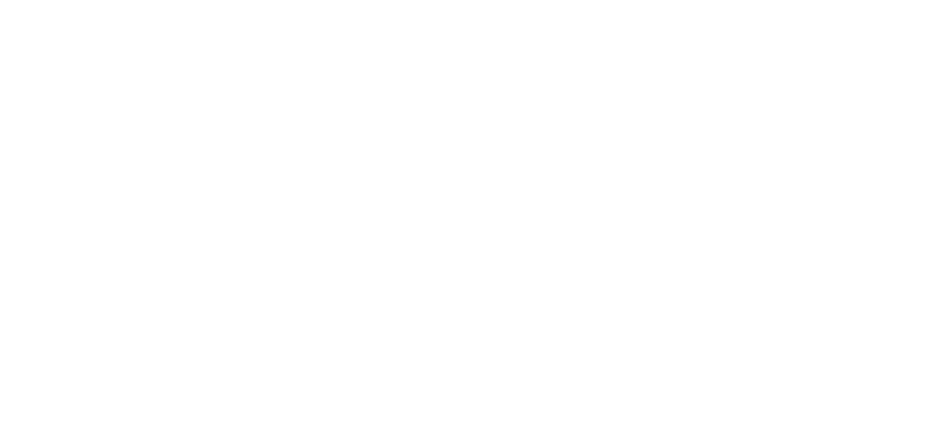
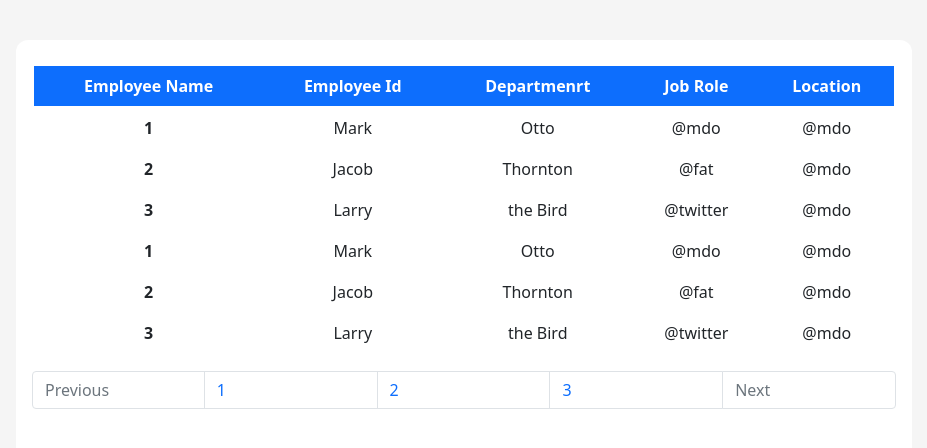
Before and after one commit to Shashank152001/Emergent-Ventures, a React (Create React App) app: page /table in a window 1280 px wide. Before the commit this address had no page. Shown: the top 448 px of the page, without its empty margins (176-1103 px from the left). Built offline with nearby package versions, Linux system fonts and the light colour scheme.

Commit message:
employeeTable created

```diff
--- a/src/App.js
+++ b/src/App.js
@@ -4,6 +4,7 @@
 import SignIn from './Components/Login/SignIn';
 import SignUp from './Components/SignUp/SignUp';
 import Profile from './Components/Profile/Profile';
+import EmployeeTable from './Components/EmployeeTable/EmployeeTable';
 import Dashboard from './Components/Dashboard/Dashboard';
 import {LoginContext} from './Context/LoginContext';
 
@@ -22,6 +23,7 @@
          <Route element={<SignUp/>} path='/signup'></Route>
          <Route element={<Dashboard/>} path='/dashboard'></Route>
          <Route element={<Profile/>} path='/profile'></Route>
+         <Route element={<EmployeeTable/>} path='/table'></Route>
       </Routes>
       </LoginContext.Provider>
     </Router>
--- /dev/null
+++ b/src/Components/EmployeeTable/EmployeeTable.css
@@ -0,0 +1,21 @@
+.main-div{
+    width:100%;
+    height:100vh;
+    background-color: #F5F5F5;
+    position: fixed;
+  }
+  .theading{
+    color:#ffffff;
+    border:2px solid #ffffff;
+
+  }
+  .tabledata{
+
+    text-align: center;
+  }
+  .row{
+    --bs-gutter-x: 0rem !important;
+  }
+  .table{
+    border:2px solid #ffffff;
+  }
--- /dev/null
+++ b/src/Components/EmployeeTable/EmployeeTable.js
@@ -0,0 +1,101 @@
+import './EmployeeTable.css';
+
+
+
+function EmployeeTable() {
+
+    var data = [
+        {
+            EmployeeName: "",
+            EmployeeId: "",
+            Department: "",
+            JobRole: "",
+            Location: ""
+        }];
+
+
+
+    return (
+        <>
+            <div className='main-div'>
+                <div className='container'>
+
+                    <table className='tabledata table' id="table" data-show-header="true" data-pagination="true" data-id-field="name" data-page-list="[5, 10, 25, 50, 100, ALL]" data-page-size="5">
+                        <thead className="theading  bg-primary" >
+                            <tr>
+                                <th scope="col" data-field="EmployeeName" data-formatter="nameFormatter">Employee Name</th>
+                                <th scope="col" data-field="EmployeeId" data-formatter="nameFormatter">Employee Id</th>
+                                <th scope="col" data-field="Department" data-formatter="nameFormatter">Departmenrt</th>
+                                <th scope="col" data-field="JobRole" data-formatter="nameFormatter"> Job Role</th>
+                                <th scope="col" data-field="Location" data-formatter="nameFormatter">Location</th>
+                            </tr>
+                        </thead>
+                        <tbody>
+                            <tr>
+                                <th scope="row">1</th>
+                                <td>Mark</td>
+                                <td>Otto</td>
+                                <td>@mdo</td>
+                                <td>@mdo</td>
+                            </tr>
+                            <tr>
+                                <th scope="row">2</th>
+                                <td>Jacob</td>
+                                <td>Thornton</td>
+                                <td>@fat</td>
+                                <td>@mdo</td>
+                            </tr>
+                            <tr>
+                                <th scope="row">3</th>
+                                <td>Larry</td>
+                                <td>the Bird</td>
+                                <td>@twitter</td>
+                                <td>@mdo</td>
+                            </tr>
+                            <tr>
+                                <th scope="row">1</th>
+                                <td>Mark</td>
+                                <td>Otto</td>
+                                <td>@mdo</td>
+                                <td>@mdo</td>
+                            </tr>
+                            <tr>
+                                <th scope="row">2</th>
+                                <td>Jacob</td>
+                                <td>Thornton</td>
+                                <td>@fat</td>
+                                <td>@mdo</td>
+                            </tr>
+                            <tr>
+                                <th scope="row">3</th>
+                                <td>Larry</td>
+                                <td>the Bird</td>
+                                <td>@twitter</td>
+                                <td>@mdo</td>
+                            </tr>
+                        </tbody>
+
+                    </table>
+
+                    <div className=" row pag">
+
+                        <ul class="pagination justify-content-center">
+                            <li class="page-item disabled">
+                                <a class="page-link" href="#" tabindex="-1">Previous</a>
+                            </li>
+                            <li class="page-item"><a class="page-link" href="#">1</a></li>
+                            <li class="page-item"><a class="page-link" href="#">2</a></li>
+                            <li class="page-item"><a class="page-link" href="#">3</a></li>
+                            <li class="page-item disabled">
+                                <a class="page-link" href="#" tabindex="-1">Next</a>
+                            </li>
+                        </ul>
+
+                    </div>
+
+                </div>
+            </div>
+        </>
+    )
+}
+export default EmployeeTable;
--- a/src/Components/Login/SignIn.js
+++ b/src/Components/Login/SignIn.js
@@ -2,7 +2,8 @@
 import {Link,useNavigate} from 'react-router-dom'
 import './sign.css';
 
-const url ="https://cfca-2409-4088-9e37-4758-805-92a6-4b37-a49.ap.ngrok.io";
+const url = "https://married-widely-grants-ambien.trycloudflare.com";
+
 
 function SignIn() {
 
@@ -95,7 +96,7 @@
             <div className='right'>
                 <form id="form" onSubmit={handleSubmit}>
                     <div>
-                        <h1 className='signin-title'>Sign In</h1>
+                         <h1 className='signin-title'>Sign In</h1>
                     </div>
                     <div>
                         <div className='field position-relative'>
--- a/src/Components/Profile/Profile.js
+++ b/src/Components/Profile/Profile.js
@@ -1,5 +1,4 @@
 import React, { useState, useEffect } from "react";
-import { Link, useNavigate } from 'react-router-dom';
 import "./Profile.css";
 
 
--- a/src/Components/SignUp/SignUp.js
+++ b/src/Components/SignUp/SignUp.js
@@ -110,7 +110,7 @@
                             <input type="email" name='email' id='email' style={{padding:'0.3rem'}} onChange={handleChange} value={formData.email} />
                             {formErrors.email && <span className='error-span'>{formErrors.email}</span>}
                         </div>
-                        <div className='field position-relative'>
+                         <div className='field position-relative'>
                             <label htmlFor='designation' className='label' style={{padding:'0.3rem 0'}}>Designation</label>
                             <input type="text" name='designation' id='designation' style={{padding:'0.3rem'}} onChange={handleChange} value={formData.designation} />
                             {formErrors.designation && <span className='error-span'>{formErrors.designation}</span>}
--- a/src/Components/Skills/Skills.js
+++ b/src/Components/Skills/Skills.js
@@ -2,7 +2,7 @@
 import "./skill.css";
 import NoRecord from "../Project/norecord";
 
-const url ="https://cfca-2409-4088-9e37-4758-805-92a6-4b37-a49.ap.ngrok.io/user/skills/get-user-skills";
+const url ="https://married-widely-grants-ambien.trycloudflare.com/user/skills/get-user-skills";
 
 function Skill() {
   const[userData,setUserData]  = useState(null);
--- a/src/Components/Timer/Timer.js
+++ b/src/Components/Timer/Timer.js
@@ -7,7 +7,8 @@
   const [ischecked, setchecked] = useState(false);
   const [formData, setFormData] = useState(null);
 
-  const URL = "https://cfca-2409-4088-9e37-4758-805-92a6-4b37-a49.ap.ngrok.io/user/check-in";
+  const URL = "https://married-widely-grants-ambien.trycloudflare.com/user/check-in";
+  const url = "https://married-widely-grants-ambien.trycloudflare.com/user/check-out";
   let currentcheckin = 0;
 
   useEffect(() => {
@@ -37,30 +38,30 @@
           setchecked(false);
         });
       }
-      else if(!isRunning)
-      {
-        console.log('put')
-        console.log(formData);
-        fetch(URL, {
-          method: 'PUT',
-          mode: 'cors',
-          credentials: 'include',
-          headers: {
-            'Content-Type': 'application/x-www-form-urlencoded'
-          },
-          body: new URLSearchParams(formData)
+      // else if(!isRunning)
+      // {
+      //   console.log('put')
+      //   console.log(formData);
+      //   fetch(url, {
+      //     method: 'PUT',
+      //     mode: 'cors',
+      //     credentials: 'include',
+      //     headers: {
+      //       'Content-Type': 'application/x-www-form-urlencoded'
+      //     },
+      //     body: new URLSearchParams(formData)
 
-        }).then((response) => {
-          return response.json();
-        }).then((data) => {
-          console.log(data);
-          console.log('put');
-          setchecked(false);
-        }).catch((error) => {
-          console.error(error);
-          setchecked(false);
-        });
-      }
+      //   }).then((response) => {
+      //     return response.json();
+      //   }).then((data) => {
+      //     console.log(data);
+      //     console.log('put');
+      //     setchecked(false);
+      //   }).catch((error) => {
+      //     console.error(error);
+      //     setchecked(false);
+      //   });
+      // }
 
     }
 
@@ -98,6 +99,7 @@
             localStorage.setItem("checkInTime", fetchedTime);
             localStorage.setItem("checkInDate", fetchedDate);
             localStorage.setItem("location", fetchedCity);
+            // console.log(fetchedTime.key);
             currentcheckin = 1;
           } else {
 
@@ -144,6 +146,9 @@
 
   const reset = () => {
     setTime(0);
+    localStorage.removeItem('time')
+    localStorage.removeItem('Running')
+
   };
 
   return (
--- a/src/Components/Timesheet/Timesheet.js
+++ b/src/Components/Timesheet/Timesheet.js
@@ -5,7 +5,7 @@
 import NoRecord from "../Project/norecord";
 
 
-const url ="https://cfca-2409-4088-9e37-4758-805-92a6-4b37-a49.ap.ngrok.io/user/get-user-timesheet";
+const url ="https://married-widely-grants-ambien.trycloudflare.com/user/get-user-timesheet";
 
 function Timesheet() {
 
```
